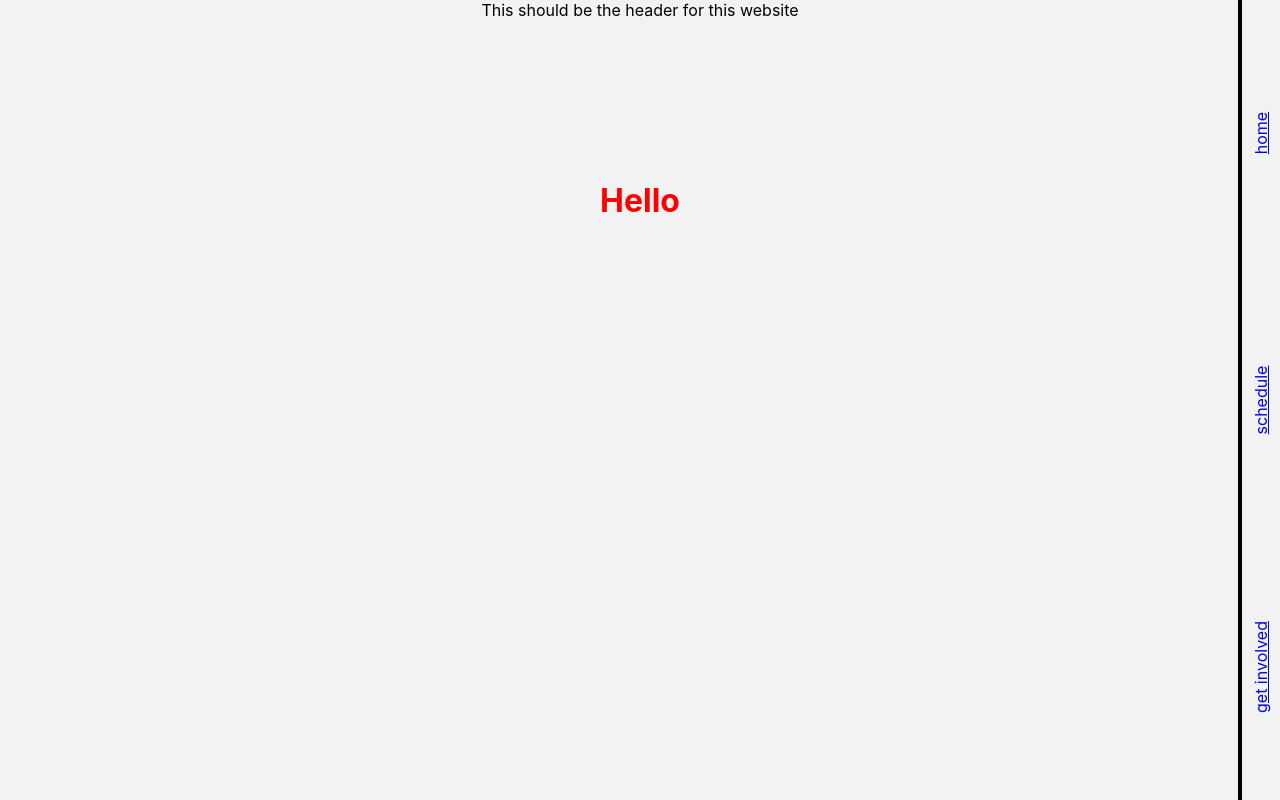
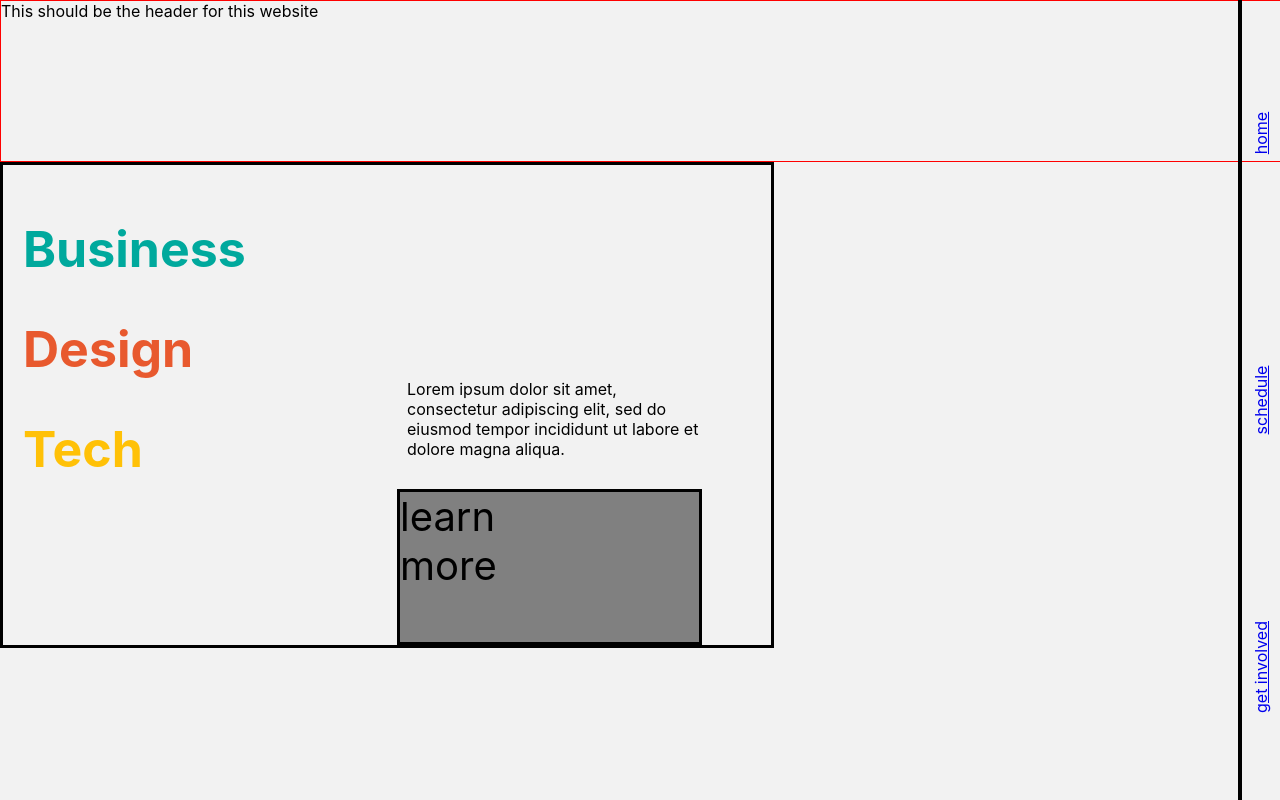
Before and after one commit to Kaine5/sos-website, a React (Create React App) app: page /getinvolved in a window 1280 px wide. Built offline with nearby package versions, Linux system fonts and the light colour scheme.

Commit message:
start styling

```diff
--- a/src/layout/App.scss
+++ b/src/layout/App.scss
@@ -4,12 +4,16 @@ body {
   margin: 0;
   background-color: #f2f2f2;
 }
-.App {
-  text-align: center;
-}
+
 .Header {
   height: 20vh;
   width: 100vw;
+  border: 1px solid red;
+}
+
+.App {
+  align-items: center;
+
 }
 .Canvas {
   height: 60vh;
@@ -56,6 +60,63 @@ body {
   display: inline-block;
 }
 
-.whatever {
-  color: red;
+
+.container {
+
+  display: flex;
+  flex-direction: row;
+  border: 3px solid black;
+  width: 60%;
 }
+
+
+.item-1 {
+ display: flex;
+ flex-direction: column;
+ justify-content: flex-start;
+  margin-left: 20px;
+  width: 50%;
+  height: 60vh;
+}
+
+.item-2 {
+  display: flex;
+  flex-direction: column;
+  justify-content: flex-end;
+  width: 50%;
+  height: 60vh;
+}
+
+
+
+h1 {
+  font-size: 50px;
+  line-height: 2;
+}
+
+.green {
+  color:rgb(0, 169, 157);
+}
+
+.red {
+  color:#E8592E;
+}
+
+.yellow {
+  color:#ffc107;
+}
+
+.paragrath {
+width: 80%;
+margin: 10px;
+margin-bottom: 30px;
+}
+
+.button {
+  width: 80%;
+  height: 150px;
+  border: 3px solid black;
+  font-size: 40px;
+  background-color: grey;
+
+}
--- a/src/layout/GetInvolved.js
+++ b/src/layout/GetInvolved.js
@@ -3,9 +3,29 @@ import Header from "./Header";
 
 function GetInvolved() {
   return (
-    <div className="App">
+      <div className="App">
       <Header />
-      <h1 className="whatever">Hello</h1>
+
+    <div className="container">
+      <div className="item-1">
+        <h1 className="topic">
+
+          <span className="green">Business</span> <br></br>
+          <span className="red">Design</span>   <br></br>
+          <span className="yellow">Tech</span>  <br></br>
+
+        </h1>
+
+      </div>
+
+      <div class="item-2">
+        <p className="paragrath">Lorem ipsum dolor sit amet, consectetur adipiscing elit, sed do eiusmod tempor incididunt ut labore et dolore magna aliqua.</p>
+        <div className="button">learn  <br></br>
+        more</div>
+      </div>
+    </div>
+
+
     </div>
   );
 }
```
Also changed, not shown: 1 other file (tests, documents, lock files or other folders).
